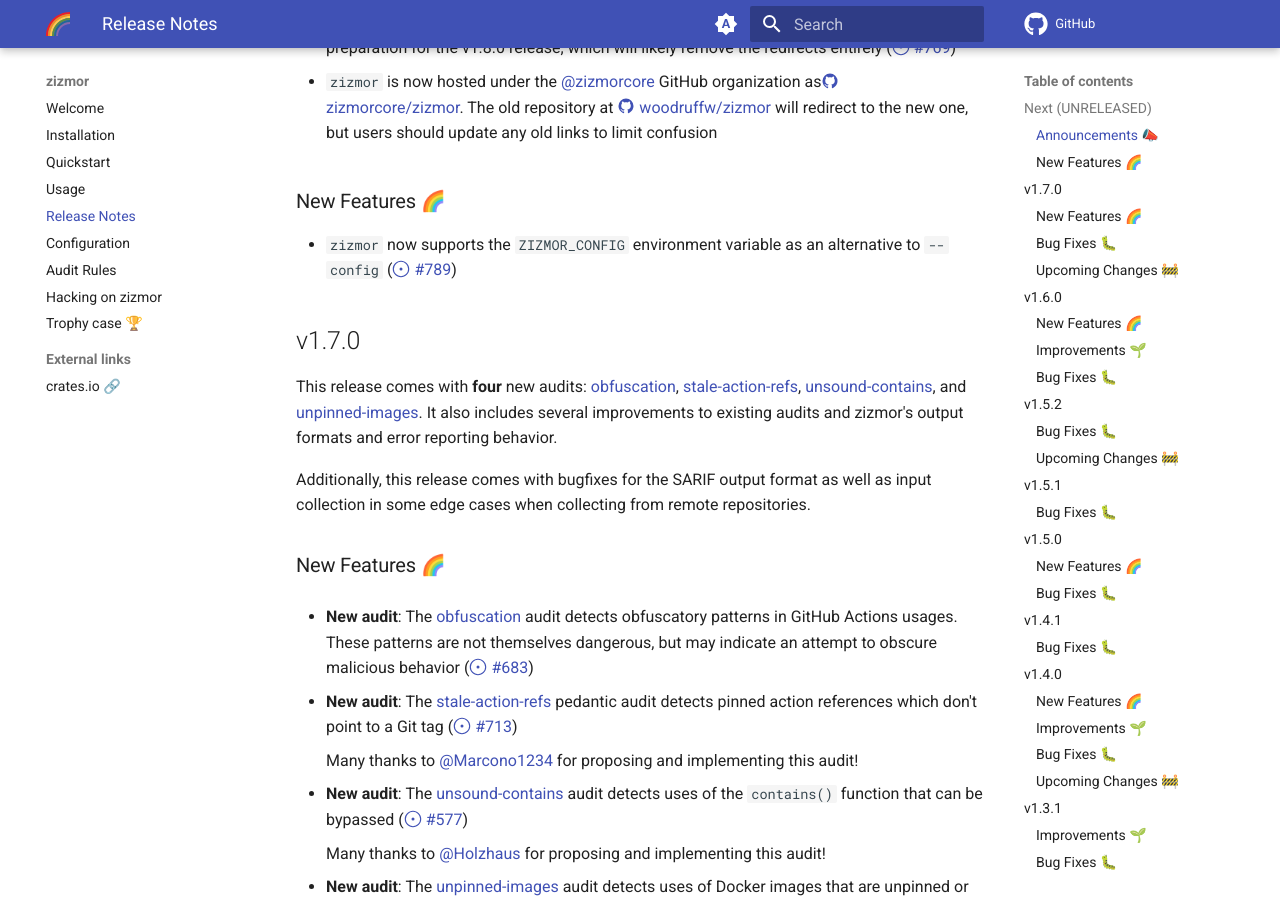
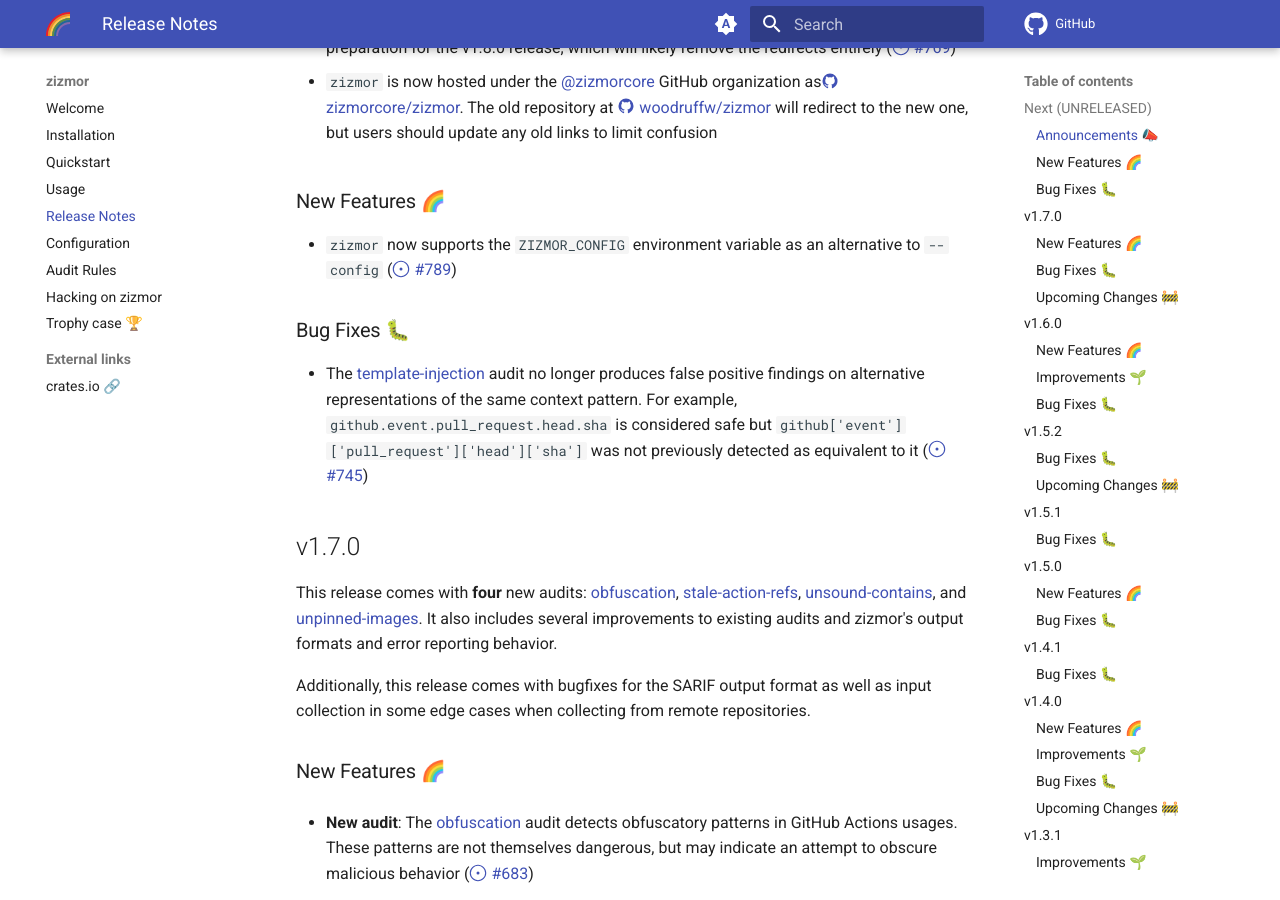
Before and after one commit to zizmorcore/zizmor, an MkDocs documentation site: the page built from docs/release-notes.md, in a window 1280 px wide and 900 px high, scrolled down 366 px. Built offline with MkDocs 1.6.1 and Material for MkDocs 9.7.7, drawn with Linux system fonts in a browser that asks for light colours; comment, search, counter and statistics services are not loaded.

Commit message:
record changes

```diff
--- a/docs/release-notes.md
+++ b/docs/release-notes.md
@@ -26,6 +26,14 @@
 
 * `zizmor` now supports the `ZIZMOR_CONFIG` environment variable as an
   alternative to `--config` (#789)
+
+### Bug Fixes 🐛
+
+* The [template-injection] audit no longer produces false positive findings
+  on alternative representations of the same context pattern.
+  For example, `github.event.pull_request.head.sha` is considered safe
+  but `github['event']['pull_request']['head']['sha']` was not previously
+  detected as equivalent to it (#745)
 
 ## v1.7.0
 
```
